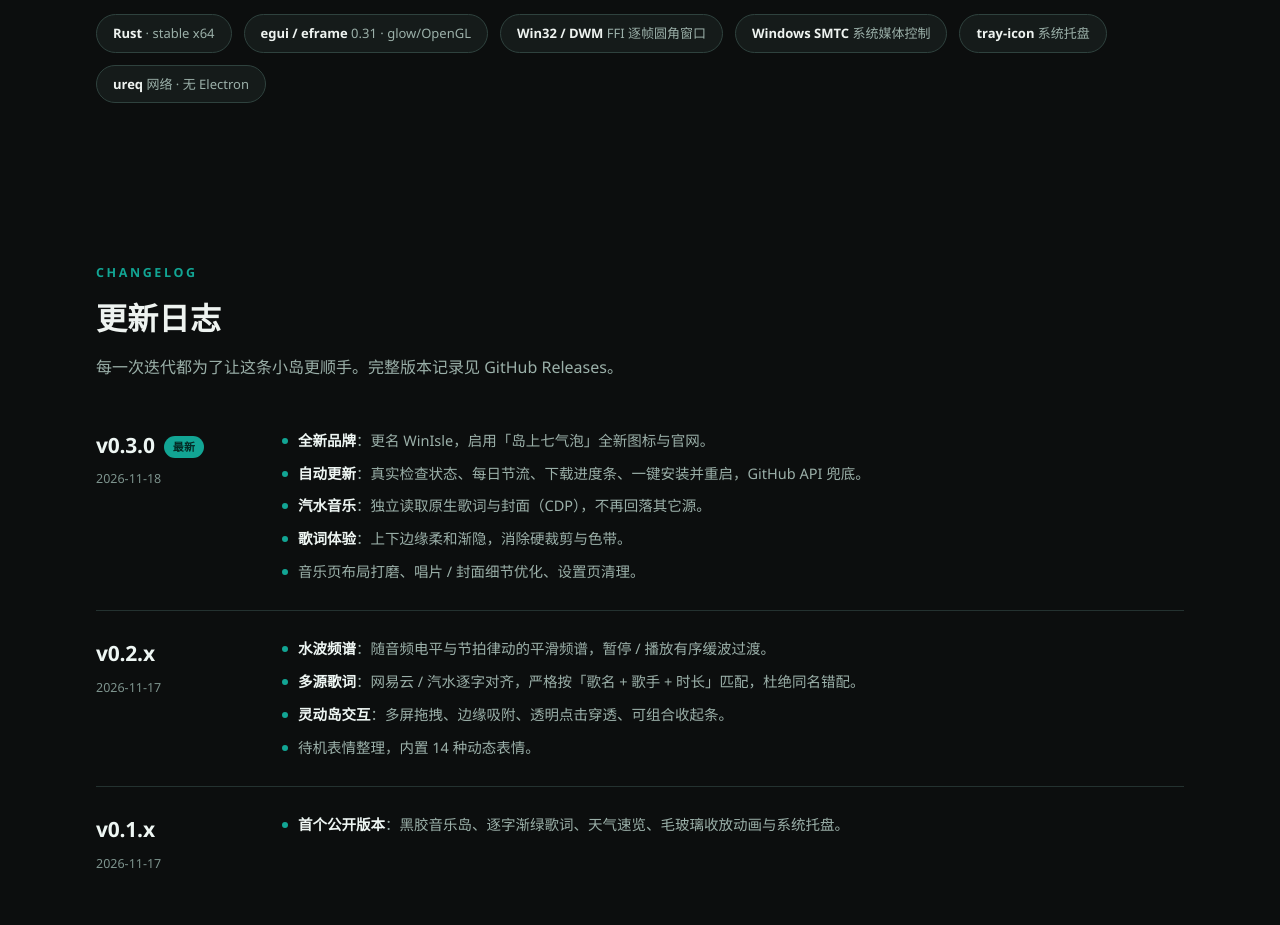
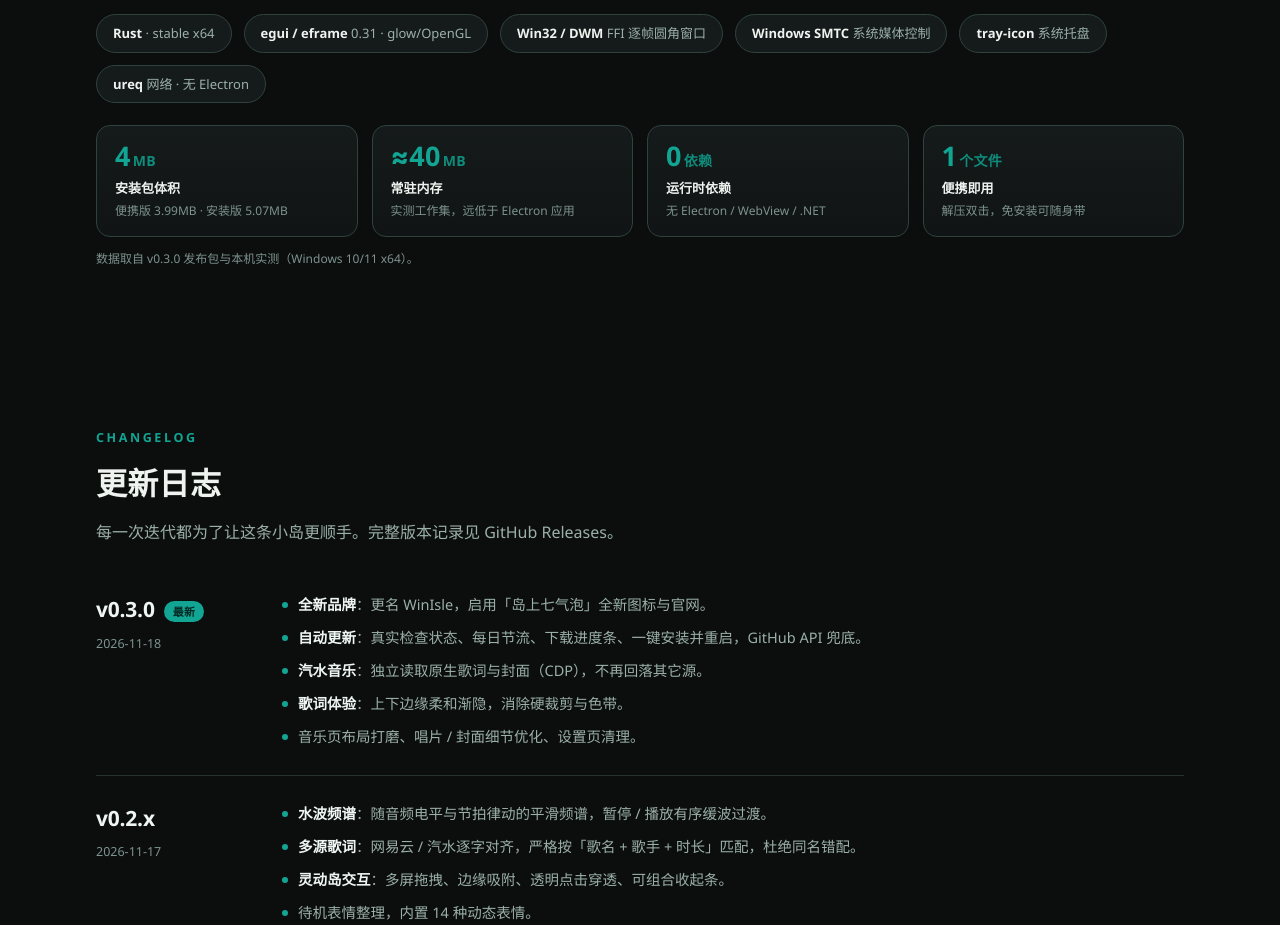
Before and after one commit to lmf0828/MyIsle, a plain HTML site: page docs/index.html in a window 1280 px wide. Shown: the part 1780-2705 px from the top of the page. Drawn offline with Linux system fonts and the light colour scheme; no server answers.

Commit message:
feat(site): 技术区新增「轻量」实测数据条（安装包4MB / 常驻≈40MB / 0运行时依赖 / 单文件便携）

```diff
--- a/docs/index.html
+++ b/docs/index.html
@@ -96,6 +96,16 @@
   /* tech strip */
   .tech{display:flex;flex-wrap:wrap;gap:12px;margin-top:8px}
   .chip{border:1px solid var(--line2);background:var(--card);border-radius:999px;padding:8px 16px;font-size:13px;color:var(--muted)}
+  /* lightweight metrics */
+  .lw{display:grid;grid-template-columns:repeat(4,1fr);gap:14px;margin-top:22px}
+  .lw .it{background:linear-gradient(180deg,var(--card),var(--bg2));border:1px solid var(--line2);border-radius:14px;padding:16px 18px;transition:border-color .2s,transform .2s}
+  .lw .it:hover{border-color:var(--teal);transform:translateY(-2px)}
+  .lw .n{font-size:27px;font-weight:800;color:var(--teal);line-height:1.05;letter-spacing:.3px}
+  .lw .n small{font-size:14px;font-weight:700;color:var(--teal2);margin-left:2px}
+  .lw .t{font-size:13px;color:var(--ink);font-weight:600;margin-top:7px}
+  .lw .d{font-size:12px;color:var(--muted2);margin-top:2px}
+  .lw-note{font-size:12px;color:var(--muted2);margin-top:12px}
+  @media(max-width:760px){.lw{grid-template-columns:repeat(2,1fr)}}
   .chip b{color:var(--ink);font-weight:700}
 
   /* download */
@@ -261,6 +271,13 @@
       <span class="chip"><b>tray-icon</b> 系统托盘</span>
       <span class="chip"><b>ureq</b> 网络 · 无 Electron</span>
     </div>
+    <div class="lw">
+      <div class="it"><div class="n">4<small>MB</small></div><div class="t">安装包体积</div><div class="d">便携版 3.99MB · 安装版 5.07MB</div></div>
+      <div class="it"><div class="n">≈40<small>MB</small></div><div class="t">常驻内存</div><div class="d">实测工作集，远低于 Electron 应用</div></div>
+      <div class="it"><div class="n">0<small>依赖</small></div><div class="t">运行时依赖</div><div class="d">无 Electron / WebView / .NET</div></div>
+      <div class="it"><div class="n">1<small>个文件</small></div><div class="t">便携即用</div><div class="d">解压双击，免安装可随身带</div></div>
+    </div>
+    <div class="lw-note">数据取自 v0.3.0 发布包与本机实测（Windows 10/11 x64）。</div>
   </div>
 </section>
 
```
